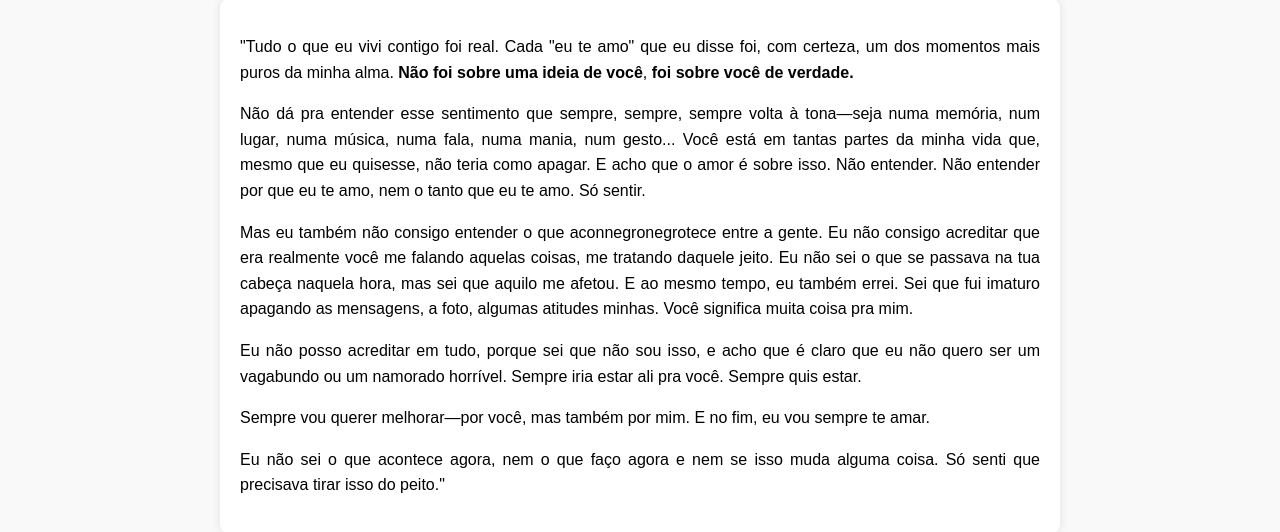
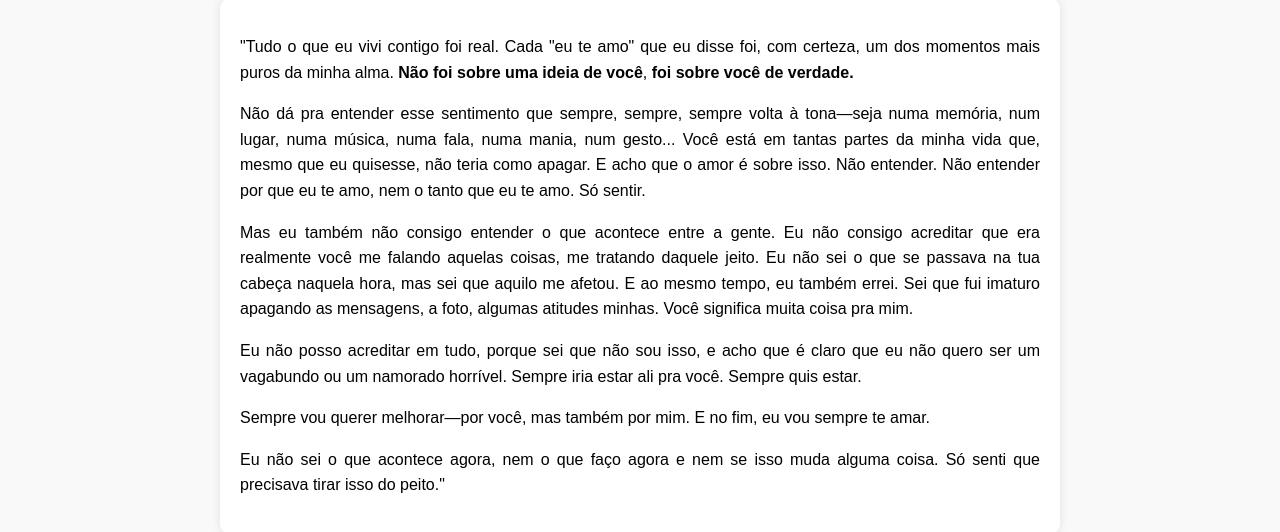
Before and after one commit to Viniccius15-m/Reversedroles, a plain HTML site: page index.html in a window 1280 px wide. Shown: the part 272-804 px from the top of the page. Drawn offline with Linux system fonts and the light colour scheme.

Commit message:
Update index.html

```diff
--- a/index.html
+++ b/index.html
@@ -42,7 +42,7 @@
 
         <p>Não dá pra entender esse sentimento que sempre, sempre, sempre volta à tona—seja numa memória, num lugar, numa música, numa fala, numa mania, num gesto... Você está em tantas partes da minha vida que, mesmo que eu quisesse, não teria como apagar. E acho que o amor é sobre isso. Não entender. Não entender por que eu te amo, nem o tanto que eu te amo. Só sentir.</p>
 
-        <p>Mas eu também não consigo entender o que aconnegronegrotece entre a gente. Eu não consigo acreditar que era realmente você me falando aquelas coisas, me tratando daquele jeito. Eu não sei o que se passava na tua cabeça naquela hora, mas sei que aquilo me afetou. E ao mesmo tempo, eu também errei. Sei que fui imaturo apagando as mensagens, a foto, algumas atitudes minhas. Você significa muita coisa pra mim.</p>
+        <p>Mas eu também não consigo entender o que acontece entre a gente. Eu não consigo acreditar que era realmente você me falando aquelas coisas, me tratando daquele jeito. Eu não sei o que se passava na tua cabeça naquela hora, mas sei que aquilo me afetou. E ao mesmo tempo, eu também errei. Sei que fui imaturo apagando as mensagens, a foto, algumas atitudes minhas. Você significa muita coisa pra mim.</p>
 
         <p>Eu não posso acreditar em tudo, porque sei que não sou isso, e acho que é claro que eu não quero ser um vagabundo ou um namorado horrível. Sempre iria estar ali pra você. Sempre quis estar.</p>
 
```
